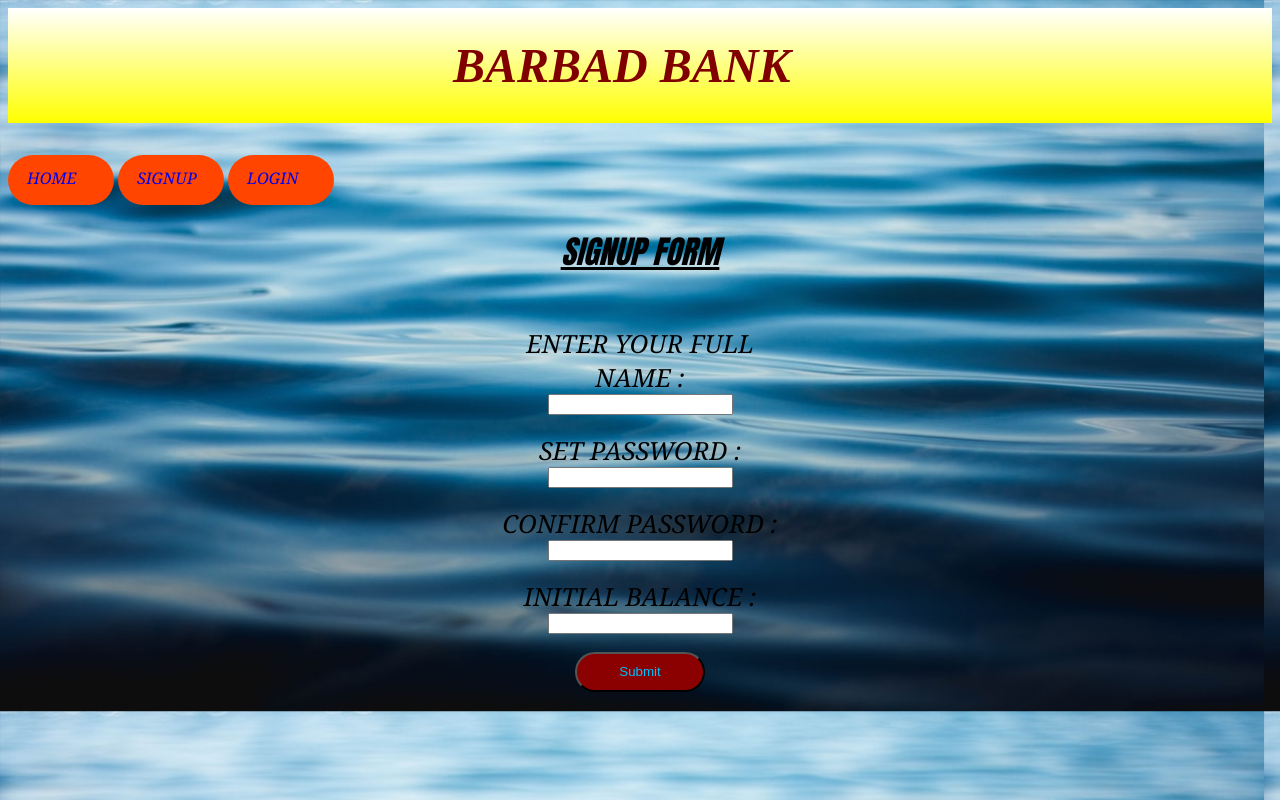
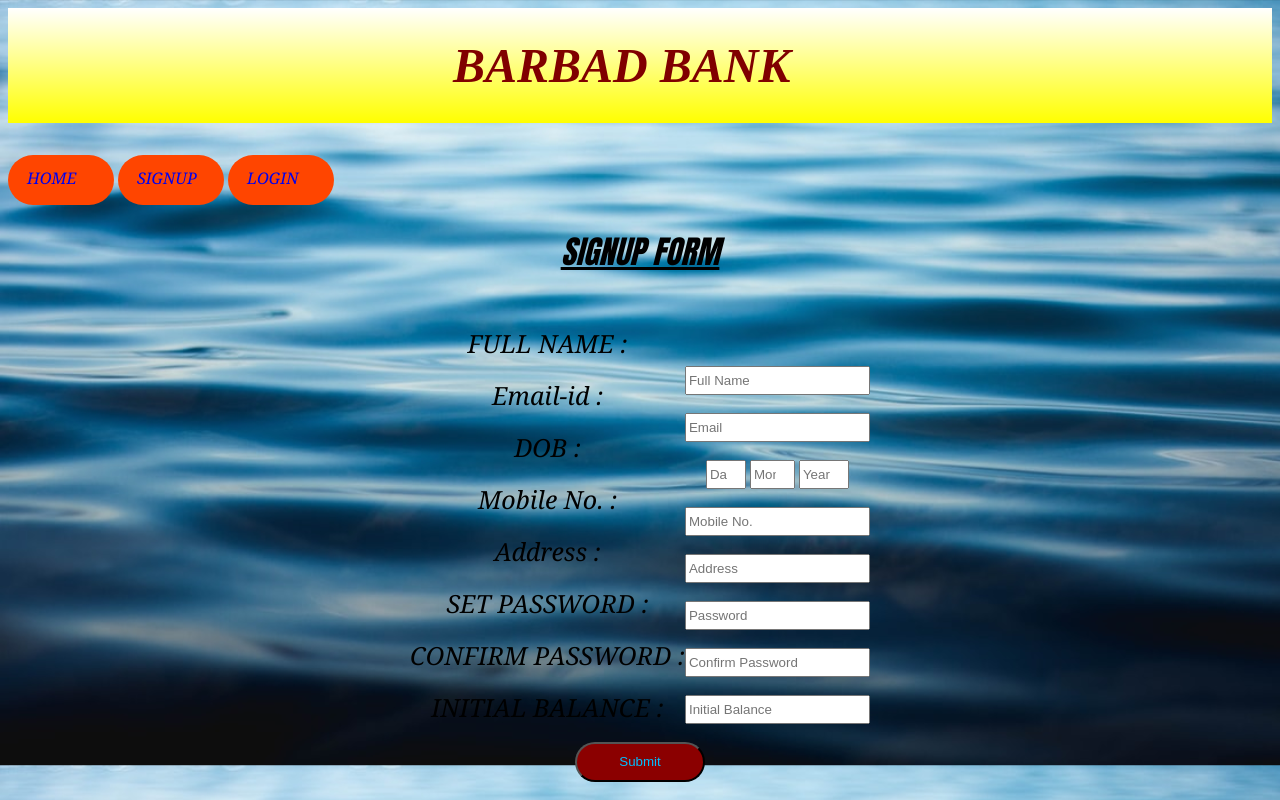
Before and after one commit to nikhilanil2646/My-projects, a Flask app: page /signup.html/ in a window 1280 px wide. Run offline with Flask 2, Linux system fonts and the light colour scheme; some libraries are stand-ins or nearby versions.

Commit message:
Bank flask added more features

```diff
--- a/Documents/project/My-projects/Bank FLask/app.py
+++ b/Documents/project/My-projects/Bank FLask/app.py
@@ -25,7 +25,6 @@ def signup1():
      message=""
      acc_no=1000
      fullname=request.form.get("fullname").capitalize()
-
      passd=request.form.get("passd")
      cpassd=request.form.get("cpassd")
      if passd==cpassd:
@@ -34,13 +33,20 @@ def signup1():
           message="Password doesnt matched"
           return render_template("signup.html",message=message)
      initialbal=request.form.get("initialbal")
+     email=request.form.get("email")
+     day=request.form.get("day")
+     month=request.form.get("month")
+     year=request.form.get("year")
+     mobile=request.form.get("mobile")
+     address=request.form.get("address")
      cmd="select count(*) from user_info"
+     dob=day+"-"+month+"-"+year
      cur.execute(cmd)
      addition=cur.fetchall()
      addition1=addition[0][0]
      acc_no+=addition1
-     cmd="insert into user_info(name,password,bal,acc_no) values(%s,%s,%s,%s)"
-     val=(fullname,passd,initialbal,acc_no)
+     cmd="insert into user_info(name,password,bal,acc_no,email,DOB,mob,address) values(%s,%s,%s,%s,%s,%s,%s,%s)"
+     val=(fullname,passd,initialbal,acc_no,email,dob,mobile,address)
      cur.execute(cmd,val)
      db.commit()
      message = f"Account successfully created. Your Accout no : {acc_no}"
--- a/Documents/project/My-projects/Bank FLask/templates/signup.html
+++ b/Documents/project/My-projects/Bank FLask/templates/signup.html
@@ -5,10 +5,12 @@
         </title>
         <style>
         input{
+            height: 29px;
         }
-        .form{width: 300px;
+        .form{padding: auto;
         height: 300;
         margin-top: 50px;
+
         }
          body{
              background-image: url("/static/bg2.jpg");
@@ -18,6 +20,7 @@
             font-style: italic;
             font-family: Cambria, Cochin, Georgia, Times, 'Times New Roman', serif;
             font-size: 25;
+            width: 80px;
         }
         h1{
             font-style: italic;
@@ -77,20 +80,31 @@
         <center>
 
         <form method="POST" action="/signup1.html/">
+       <div style="display: inline-block;  height: auto;">
+           <label >FULL NAME :</label><br><br>
+           <label > Email-id :</label><br><br>
+           <label > DOB :</label><br><br>
+           <label > Mobile No. :</label><br><br>
+           <label >Address :</label><br><br>
+           <label>SET PASSWORD :</label><br><br>
+           <label>CONFIRM PASSWORD :</label><br><br>
+           <label>INITIAL BALANCE :</label><br><br>
+        </div><div style="display: inline-block ;  margin-top: 30px; height: auto;">
+           <input type="text" name="fullname" placeholder="Full Name"><br><br>
+           <input type="email" name="email" placeholder="Email"><br><br>
+           <input type="number" name="day" style="width: 40px;" placeholder="Day" maxlength="2" max="31">
+           <input type="number" name="month" style="width: 45px;" maxlength="2" max="12" placeholder="Month">
+           <input type="number" name="year" style="width: 50px;" maxlength="4" placeholder="Year"><br><br>
+           <input type="number" name="mobile" placeholder="Mobile No."><br><br>
+           <input type="text" name="address" placeholder="Address"><br><br>
+           <input type="password" name="passd" placeholder="Password"><br><br>
+           <input type="password" name="cpassd" placeholder="Confirm Password"><br><br>
+           <input type="text" name="initialbal" placeholder="Initial Balance"><br><br>
+        </div>
+           <br><input  class="hoverclass" type="submit"  style="border-radius: 2em; background: darkred; width: 130px ; height: 40px; color: deepskyblue;  ">
 
-           <label >ENTER YOUR FULL NAME :</label><br>
-           <input type="text" name="fullname"><br><br>
 
-           <label>SET PASSWORD :</label><br>
-           <input type="password" name="passd"><br><br>
-
-           <label>CONFIRM PASSWORD :</label><br>
-           <input type="password" name="cpassd"><br><br>
-
-           <label>INITIAL BALANCE :</label><br>
-           <input type="text" name="initialbal"><br><br>
-           <input  class="hoverclass" type="submit"  style="border-radius: 2em; background: darkred; width: 130px ; height: 40px; color: deepskyblue;  ">
-           </center>
+        </center>
         </div>
     </center>
         </form>
--- a/Documents/project/My-projects/Bank FLask/templates/title.html
+++ b/Documents/project/My-projects/Bank FLask/templates/title.html
@@ -6,7 +6,7 @@
         <style>
         body{
             background-image:url("/static/bg2.jpg");
-            background-size: 79pc;
+            background-size: 85pc;
 
         }
        .tit{
```
Also changed, not shown: Documents/project/My-projects/Bank FLask/templates/login.html (+19 -6 lines), Documents/project/My-projects/Bank FLask/templates/mypage.html (+22 -5 lines), 3 other files.
